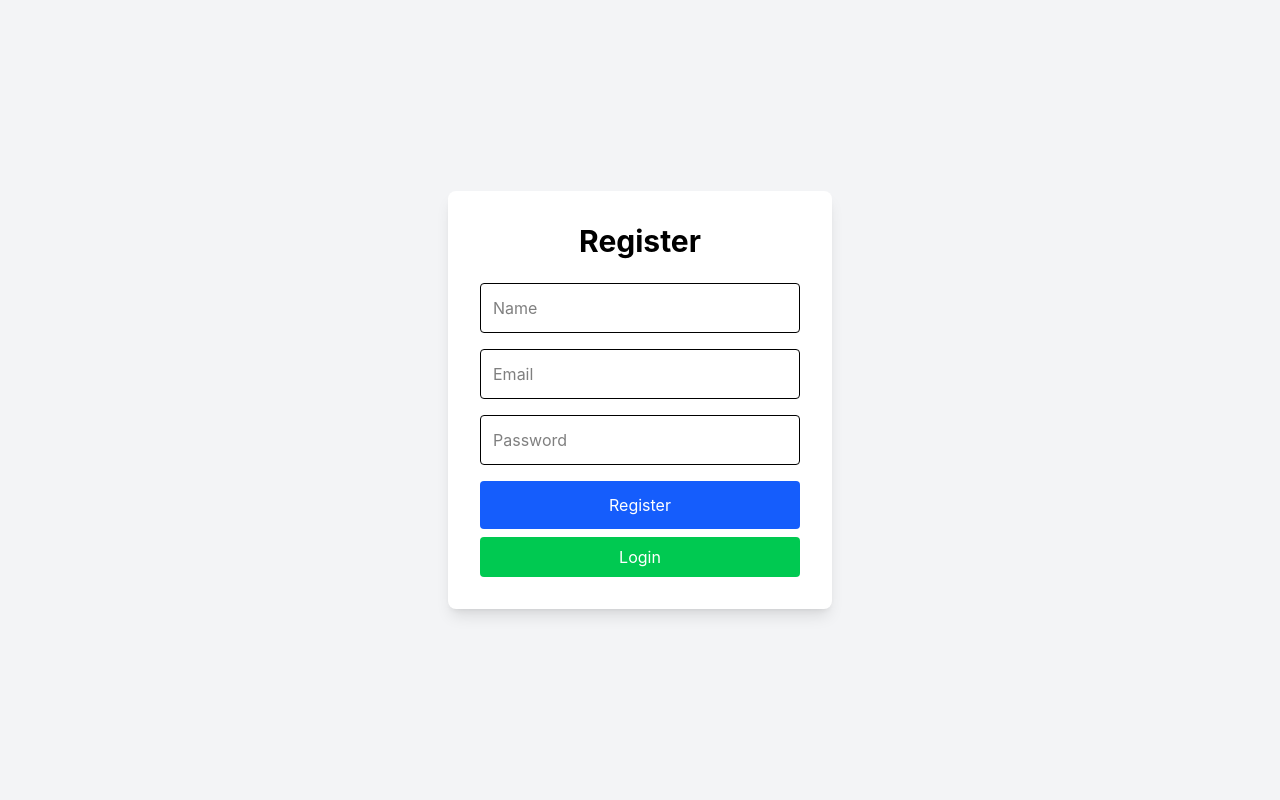
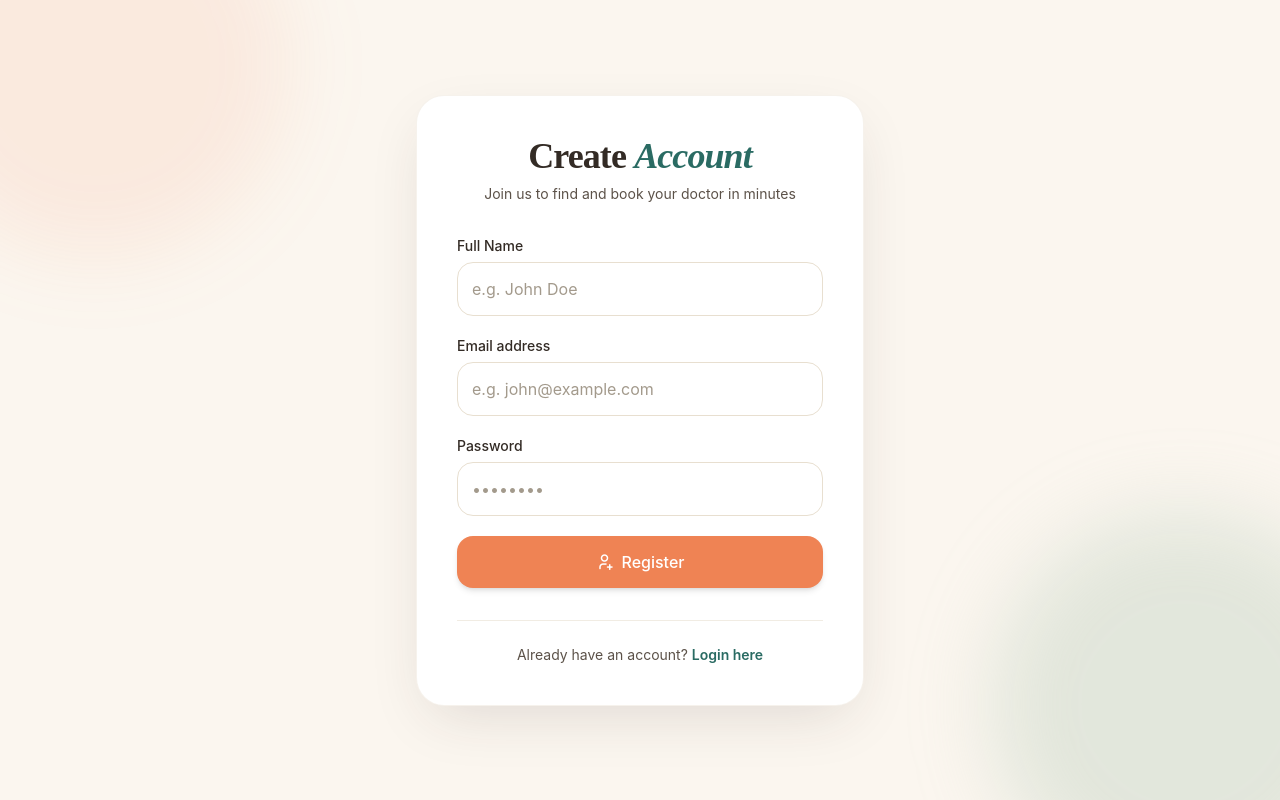
Before and after one commit to Sadeepa123L/MediConnect, a React (Vite) app in the folder frontend/: page /register in a window 1280 px wide. Built offline with nearby package versions, Linux system fonts and the light colour scheme; no server answers.

Commit message:
change the Ui design

```diff
--- a/frontend/src/pages/RegisterPage.tsx
+++ b/frontend/src/pages/RegisterPage.tsx
@@ -1,81 +1,117 @@
 import { useState } from "react";
 import { useNavigate } from "react-router-dom";
-import {Register} from "../services/authService"
+import { Register } from "../services/authService";
 
 function RegisterPage() {
-
   const [name, setName] = useState("");
   const [email, setEmail] = useState("");
   const [password, setPassword] = useState("");
   const navigate = useNavigate();
 
-    const handleRegister = async () => {
-      try{
-        await Register(
-          name,
-          email,
-          password
-        );
+  const handleRegister = async (e: React.FormEvent) => {
+    e.preventDefault();
+    try {
+      await Register(name, email, password);
       setName("");
       setEmail("");
-        setPassword("")
-
-        navigate("/login")
-      }catch(error){
+      setPassword("");
+      navigate("/login");
+    } catch (error) {
       console.log(error);
     }
-    }
+  };
 
   return (
-    <div className="min-h-screen flex items-center justify-center bg-gray-100">
+    <div className="min-h-screen flex items-center justify-center bg-[#FBF6EF] relative overflow-hidden px-4">
+      <div
+        className="absolute -top-32 -left-24 w-96 h-96 rounded-full bg-[#EF8354]/10 blur-2xl"
+        aria-hidden="true"
+      ></div>
+      <div
+        className="absolute -bottom-24 -right-24 w-96 h-96 rounded-full bg-[#A8C4B0]/30 blur-2xl"
+        aria-hidden="true"
+      ></div>
 
-      <form autoComplete="off">
-      <div className="bg-white p-8 rounded-lg shadow-lg w-96">
+      <div className="relative bg-white p-8 md:p-10 rounded-[28px] shadow-[0_20px_60px_-15px_rgba(51,43,37,0.15)] w-full max-w-md border border-[#E8DFD0]/40 z-10">
 
-        <h2 className="text-3xl font-bold text-center mb-6">
-          Register
+        <div className="text-center mb-8">
+          <h2
+            className="text-3xl md:text-4xl font-semibold text-[#332B25] mb-2 tracking-tight"
+            style={{ fontFamily: "'Fraunces', serif" }}
+          >
+            Create <span className="text-[#2A6B63] italic">Account</span>
           </h2>
+          <p className="text-sm text-[#5C5249]">
+            Join us to find and book your doctor in minutes
+          </p>
+        </div>
 
+        <form onSubmit={handleRegister} autoComplete="off" className="space-y-5">
+          <div className="w-full text-left">
+            <label className="block text-sm font-medium text-[#332B25] mb-1.5">
+              Full Name
+            </label>
             <input
               type="text"
-          placeholder="Name"
-          className="w-full border p-3 rounded mb-4"
+              placeholder="e.g. John Doe"
+              className="w-full p-3.5 border border-[#E8DFD0] rounded-2xl outline-none focus:ring-2 focus:ring-[#2A6B63]/15 focus:border-[#2A6B63] transition-all text-[#332B25] placeholder:text-[#A39A8C]"
               value={name}
               onChange={(e) => setName(e.target.value)}
+              required
             />
+          </div>
 
+          <div className="w-full text-left">
+            <label className="block text-sm font-medium text-[#332B25] mb-1.5">
+              Email address
+            </label>
             <input
               type="email"
-          placeholder="Email"
-          className="w-full border p-3 rounded mb-4"
+              placeholder="e.g. john@example.com"
+              className="w-full p-3.5 border border-[#E8DFD0] rounded-2xl outline-none focus:ring-2 focus:ring-[#2A6B63]/15 focus:border-[#2A6B63] transition-all text-[#332B25] placeholder:text-[#A39A8C]"
               value={email}
               onChange={(e) => setEmail(e.target.value)}
+              required
             />
+          </div>
 
+          <div className="w-full text-left">
+            <label className="block text-sm font-medium text-[#332B25] mb-1.5">
+              Password
+            </label>
             <input
               type="password"
-          placeholder="Password"
-          className="w-full border p-3 rounded mb-4"
+              placeholder="••••••••"
+              className="w-full p-3.5 border border-[#E8DFD0] rounded-2xl outline-none focus:ring-2 focus:ring-[#2A6B63]/15 focus:border-[#2A6B63] transition-all text-[#332B25] placeholder:text-[#A39A8C]"
               value={password}
               onChange={(e) => setPassword(e.target.value)}
+              required
             />
+          </div>
 
           <button
-        onClick={handleRegister}
-          className="w-full bg-blue-600 text-white p-3 rounded"
+            type="submit"
+            className="w-full mt-2 bg-[#EF8354] text-white p-3.5 rounded-2xl font-medium hover:bg-[#DD6E3D] transition-all shadow-md hover:shadow-lg hover:-translate-y-0.5 flex items-center justify-center gap-2"
           >
+            <i className="ti ti-user-plus text-lg" aria-hidden="true"></i>
             Register
           </button>
+        </form>
+
+        <div className="mt-8 text-center border-t border-[#E8DFD0]/60 pt-6">
+          <p className="text-sm text-[#5C5249]">
+            Already have an account?{" "}
             <button
               type="button"
               onClick={() => navigate("/login")}
-            className="w-full mt-2 bg-green-500 text-white p-2 rounded"
+              className="text-[#2A6B63] font-semibold hover:underline bg-transparent border-none p-0 cursor-pointer transition-colors"
             >
-             Login
+              Login here
             </button>
+          </p>
         </div>
-      </form>
 
+      </div>
     </div>
   );
 }
```
Lines whose indentation alone changed are shown as unchanged.
